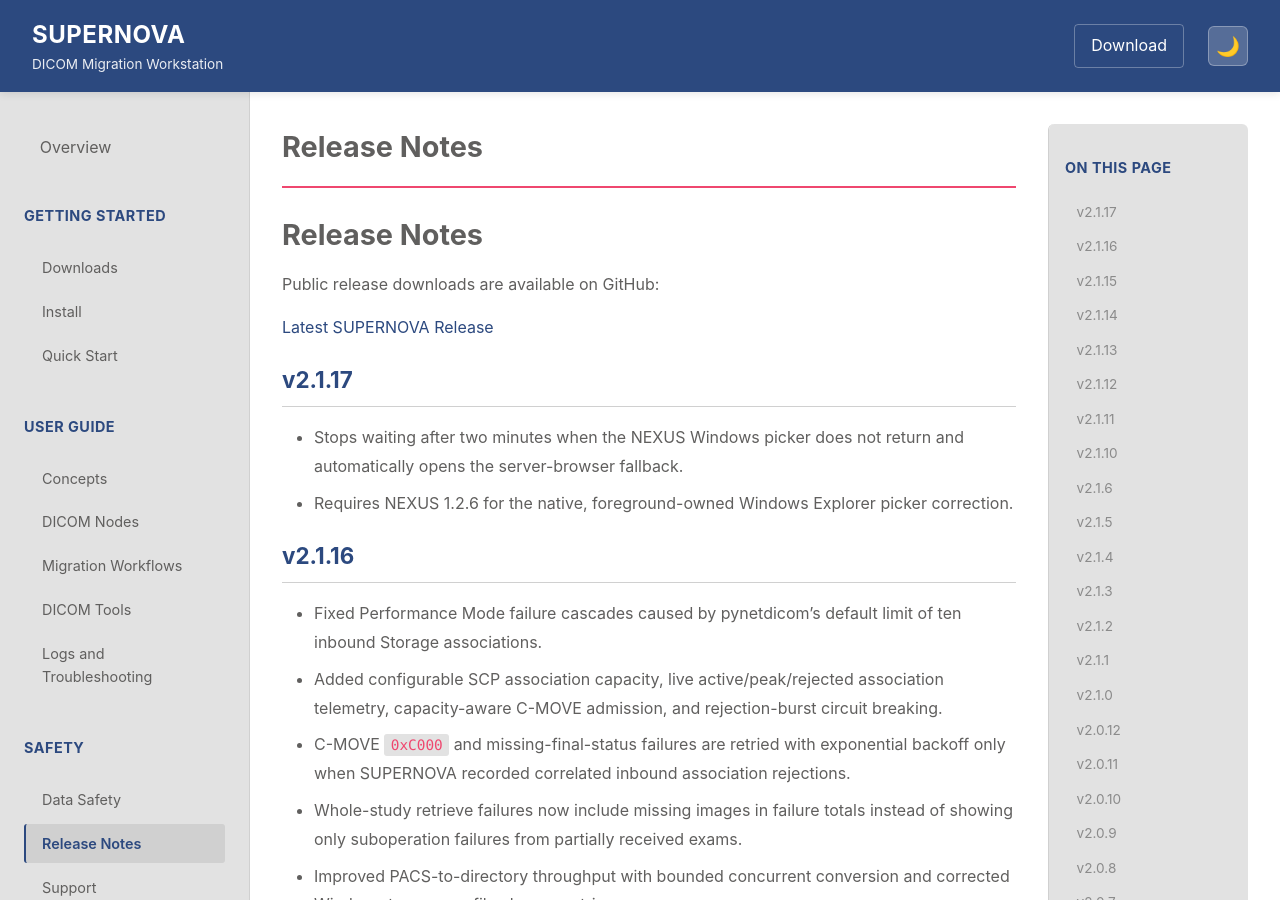
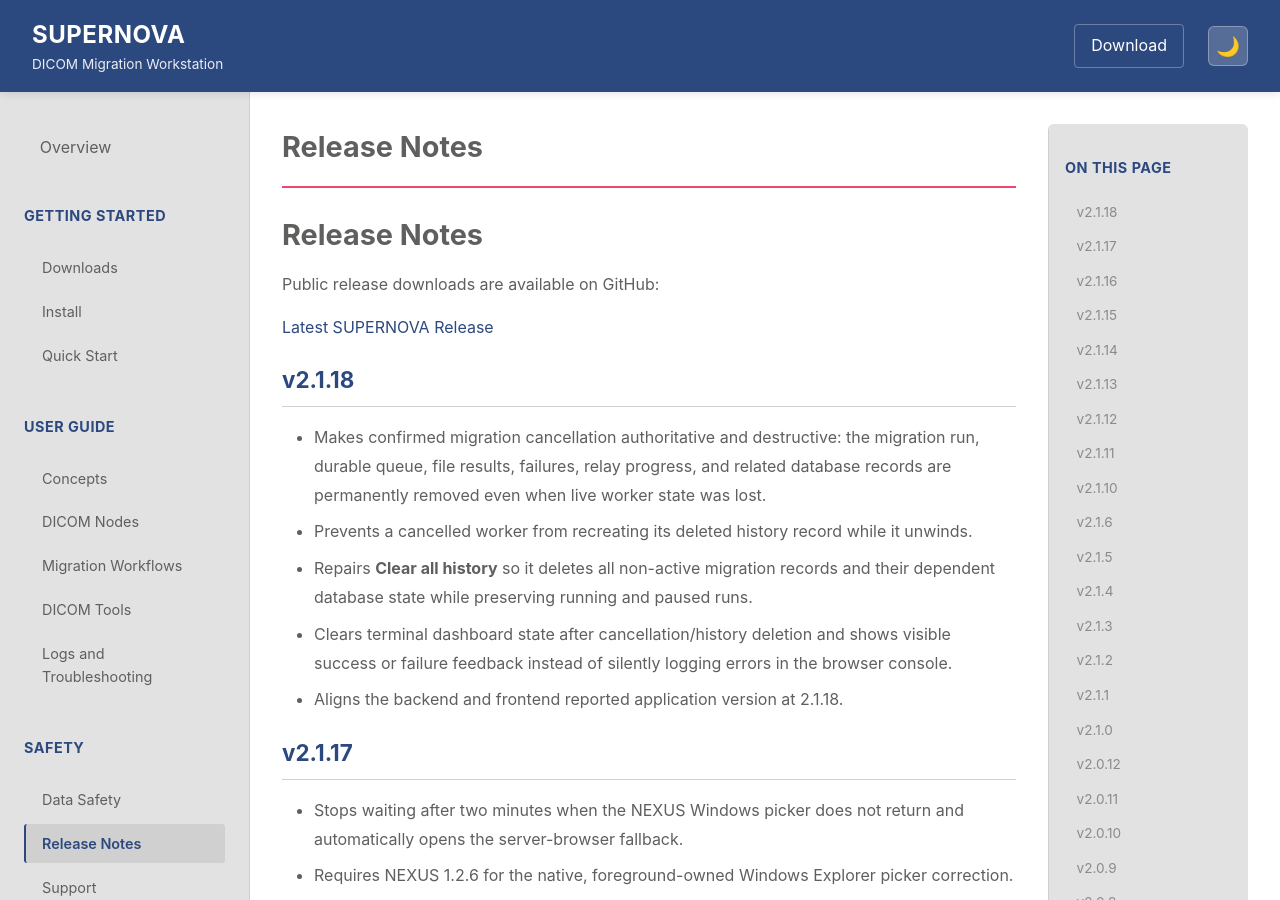
Before and after one commit to JayDubb85/SUPERNOVA-Releases, a Jekyll site: the page built from docs/release-notes.md, in a window 1280 px wide and 900 px high. Built offline with Jekyll 4.4.1, drawn with Linux system fonts in a browser that asks for light colours.

Commit message:
Update public documentation

```diff
--- a/docs/release-notes.md
+++ b/docs/release-notes.md
@@ -9,6 +9,21 @@ description: SUPERNOVA public release notes
 Public release downloads are available on GitHub:
 
 [Latest SUPERNOVA Release](https://github.com/JayDubb85/SUPERNOVA-Releases/releases/latest)
+
+## v2.1.18
+
+- Makes confirmed migration cancellation authoritative and destructive: the
+  migration run, durable queue, file results, failures, relay progress, and
+  related database records are permanently removed even when live worker state
+  was lost.
+- Prevents a cancelled worker from recreating its deleted history record while
+  it unwinds.
+- Repairs **Clear all history** so it deletes all non-active migration records
+  and their dependent database state while preserving running and paused runs.
+- Clears terminal dashboard state after cancellation/history deletion and shows
+  visible success or failure feedback instead of silently logging errors in the
+  browser console.
+- Aligns the backend and frontend reported application version at 2.1.18.
 
 ## v2.1.17
 
```
Also changed, not shown: docs/migration-workflows.md (+11 -0 lines).
